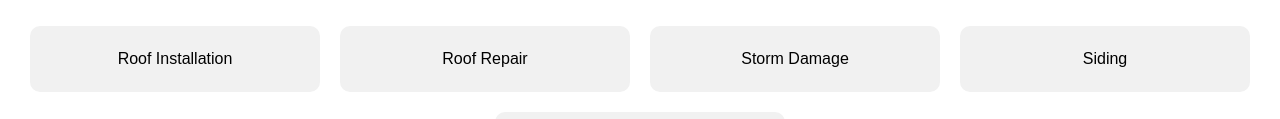
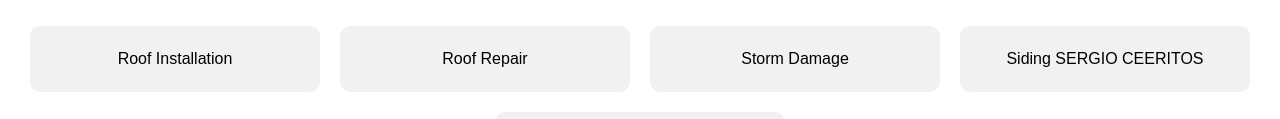
Before and after one commit to ecjroofing-stack/ecj-roofing-website, a plain HTML site: page index.html in a window 1280 px wide. Shown: the part 760-879 px from the top of the page. Drawn offline with Linux system fonts and the light colour scheme.

Commit message:
Update index.html

```diff
--- a/index.html
+++ b/index.html
@@ -105,7 +105,7 @@ footer {
 <div class="card">Roof Installation</div>
 <div class="card">Roof Repair</div>
 <div class="card">Storm Damage</div>
-<div class="card">Siding</div>
+<div class="card">Siding SERGIO CEERITOS</div>
 <div class="card">Gutters</div>
 </div>
 </section>
```
